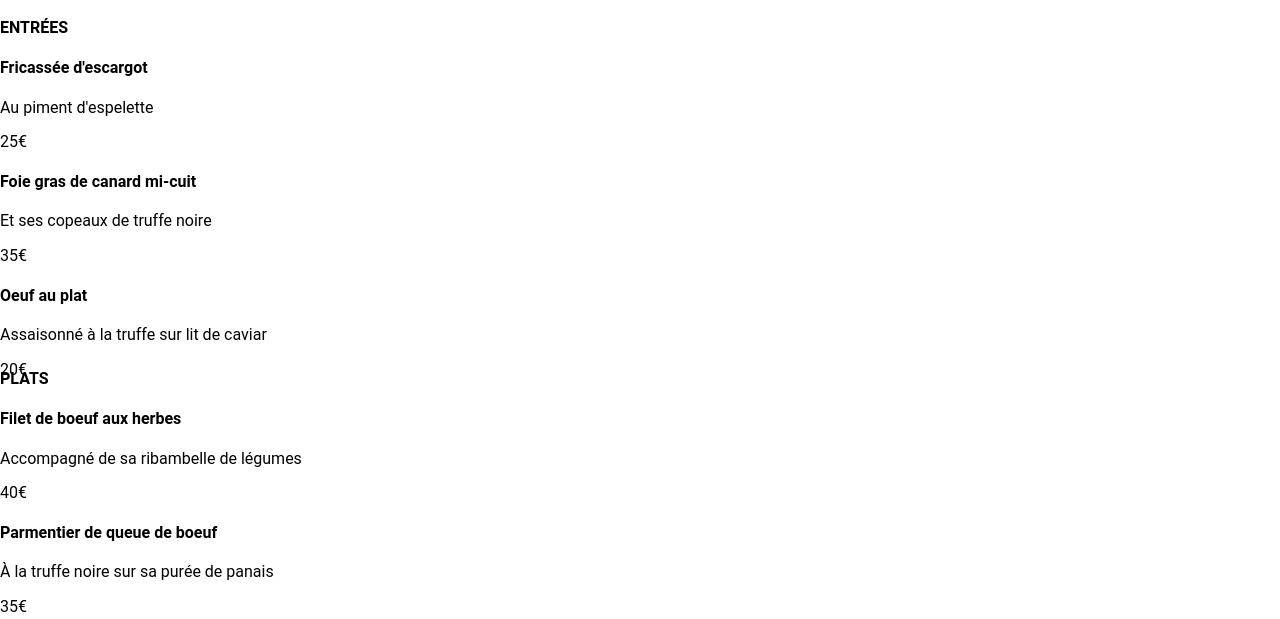
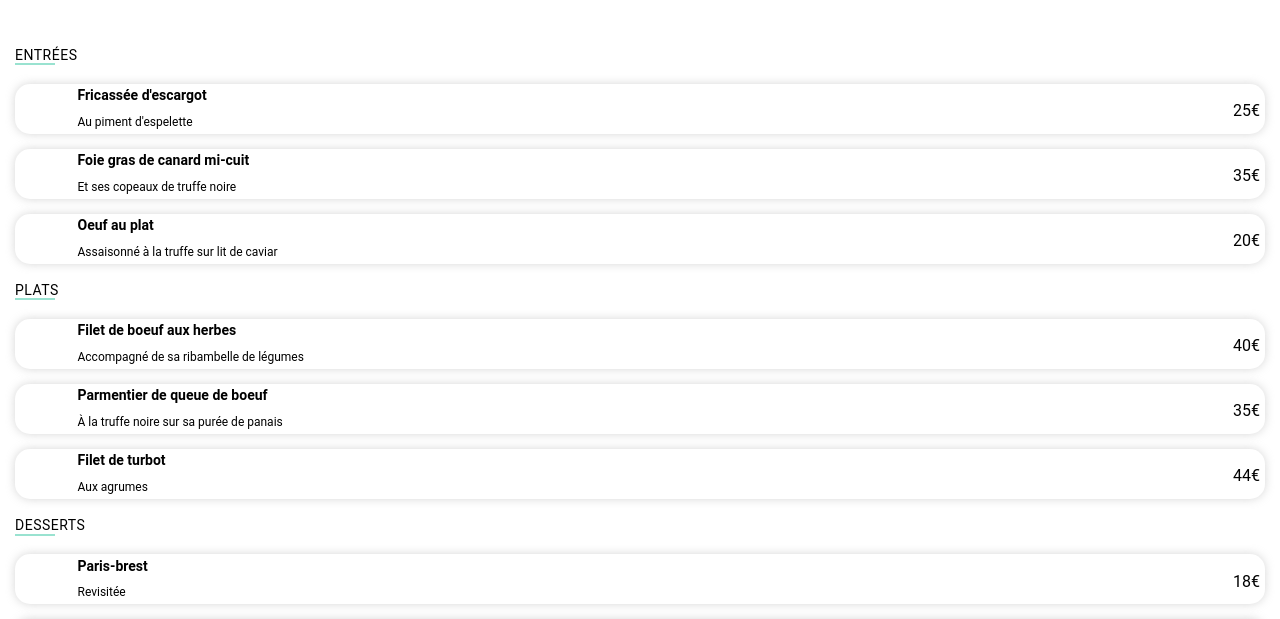
Before and after one commit to MarvinDH/OhMyFood, a website: page menu-palette.html in a window 1280 px wide. Shown: the part 384-1003 px from the top of the page. Drawn offline with Linux system fonts and the light colour scheme; a web font is replaced by a local one.

Commit message:
ajout css 4 pages menu

```diff
--- a/menu-palette.html
+++ b/menu-palette.html
@@ -31,7 +31,7 @@
         <div class="menu">
             <h4 class="menu__title">ENTRÉES</h4>
             <div class="menuCard">
-                <h4 class="menuCard_title">Fricassée d'escargot</h4>
+                <h4 class="menuCard__title">Fricassée d'escargot</h4>
                 <p class="menuCard__text">Au piment d'espelette</p>
                 <p class="menuCard__price">25€</p>
             </div>
@@ -68,7 +68,7 @@
             <h4 class="menu__title">DESSERTS</h4>
             <div class="menuCard">
                 <h4 class="menuCard__title">Paris-brest</h4>
-                <p class="menuCard__text">Revisité</p>
+                <p class="menuCard__text">Revisitée</p>
                 <p class="menuCard__price">18€</p>
             </div>
             <div class="menuCard">
--- a/sass/layout/_form.sass
+++ b/sass/layout/_form.sass
@@ -175,8 +175,6 @@ img
     img
         height: 217px
         object-fit: cover
-.menu
-    margin-top: -30px
 .menuTitle
     display: flex
     position: relative
@@ -187,7 +185,13 @@ img
     border-radius: 50px 50px 0 0
 .menu__title
     display: flex
+    font-size: 14px
+    letter-spacing: .5px
     align-items: center
+    margin-left: 15px
+    font-weight: normal
+    border-bottom: solid 2px $tertiary-color
+    max-width: 40px
 .menuTitle__title
     font-size: 20px
     font-weight: bold
@@ -199,11 +203,38 @@ img
     right: 10%
     font-size: 40px
     top: 20px
+.menuCard
+    position: relative
+    margin: 15px
+    background-color: #fff
+    box-shadow: 0 0 10px #a3a3a373
+    border-radius: 15px
+    padding: 25px
+    &__title
+        position: absolute
+        top: -30%
+        left: 5%
+        font-size: 14px
+        font-weight: bold
+    &__text
+        position: absolute
+        top: 40%
+        left: 5%
+        font-size: 12px
+    &__price
+        position: absolute
+        right: 5px
+        top: 5%
 .restCard__icon--empty
     position: absolute
 .restCard__icon--filled
     position: relative
+.main
+    position: relative
 .btn
+    position: relative
+    left: 25%
+    margin: 15px
     padding: 13px
     font-size: 14px
     color: white
```
Also changed, not shown: menu-délice.html (+1 -1 lines), menu-fr.html (+1 -1 lines), style.css.
